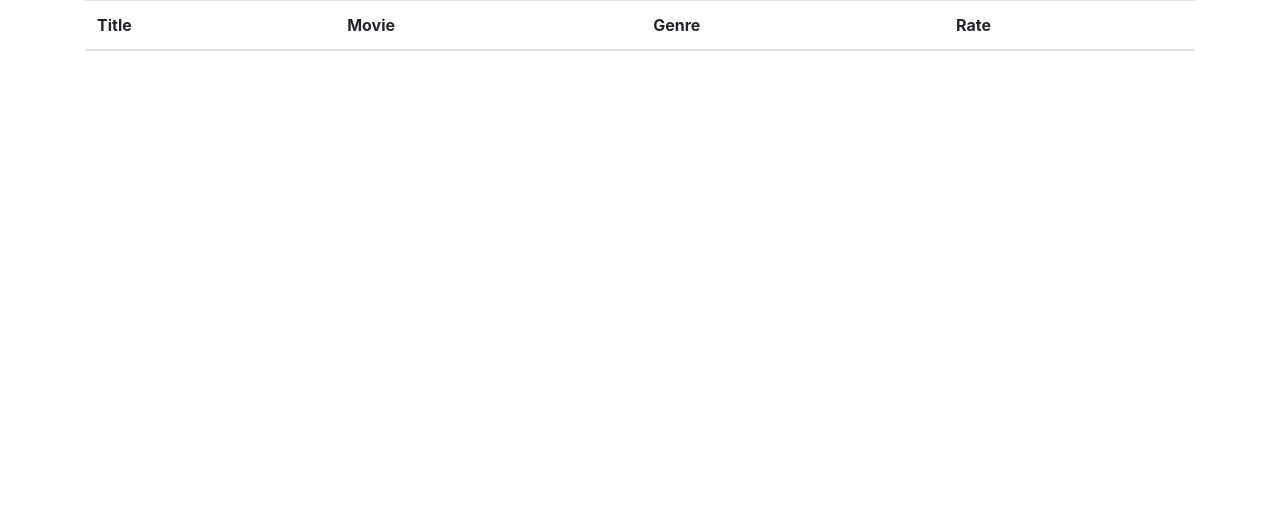
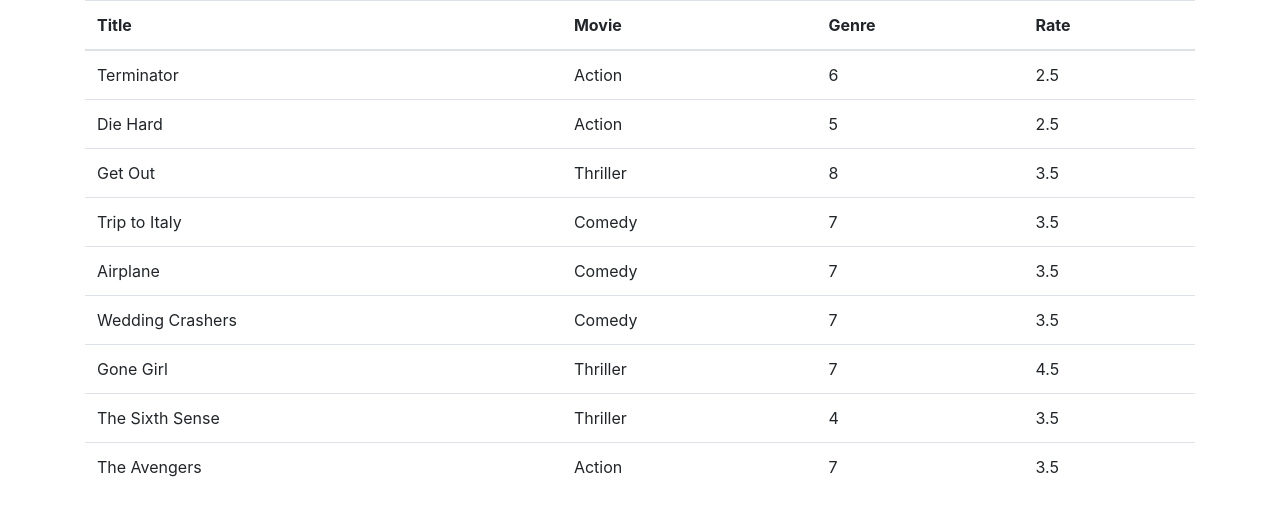
Before and after one commit to attackpiggy/Vidly_Project, a React (Create React App) app: page / in a window 1280 px wide. Shown: the top 516 px of the page. Built offline with nearby package versions, Linux system fonts and the light colour scheme.

Commit message:
accessing made up DB activities

```diff
--- a/src/components/movie.jsx
+++ b/src/components/movie.jsx
@@ -1,7 +1,10 @@
 import React, { Component } from 'react';
+import {getMovies} from "../services/fakeMovieService"
 
 class Movies extends Component {
-    state = {  }
+    state = {
+        movies:getMovies()
+    }
     render() {
         return <table className="table">
             <thead>
@@ -13,12 +16,14 @@
                 </tr>
             </thead>
             <tbody>
+                {this.state.movies.map(movie=>(
                 <tr>
-                    <td></td>
-                    <td></td>
-                    <td></td>
-                    <td></td>
+                    <td>{movie.title}</td>
+                    <td>{movie.genre.name}</td>
+                    <td>{movie.numberInStock}</td>
+                    <td>{movie.dailyRentalRate}</td>
                 </tr>
+                ))}
             </tbody>
         </table>
     }
```
